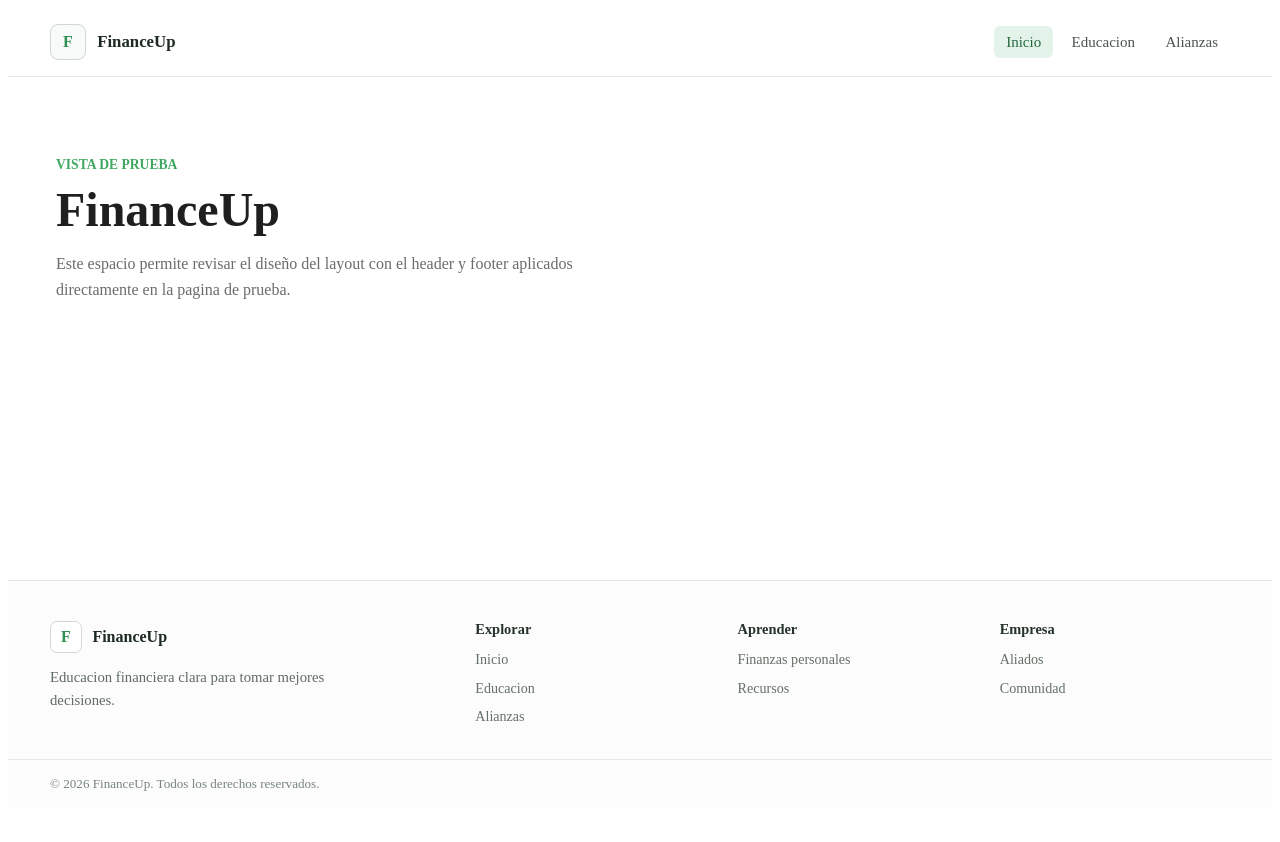
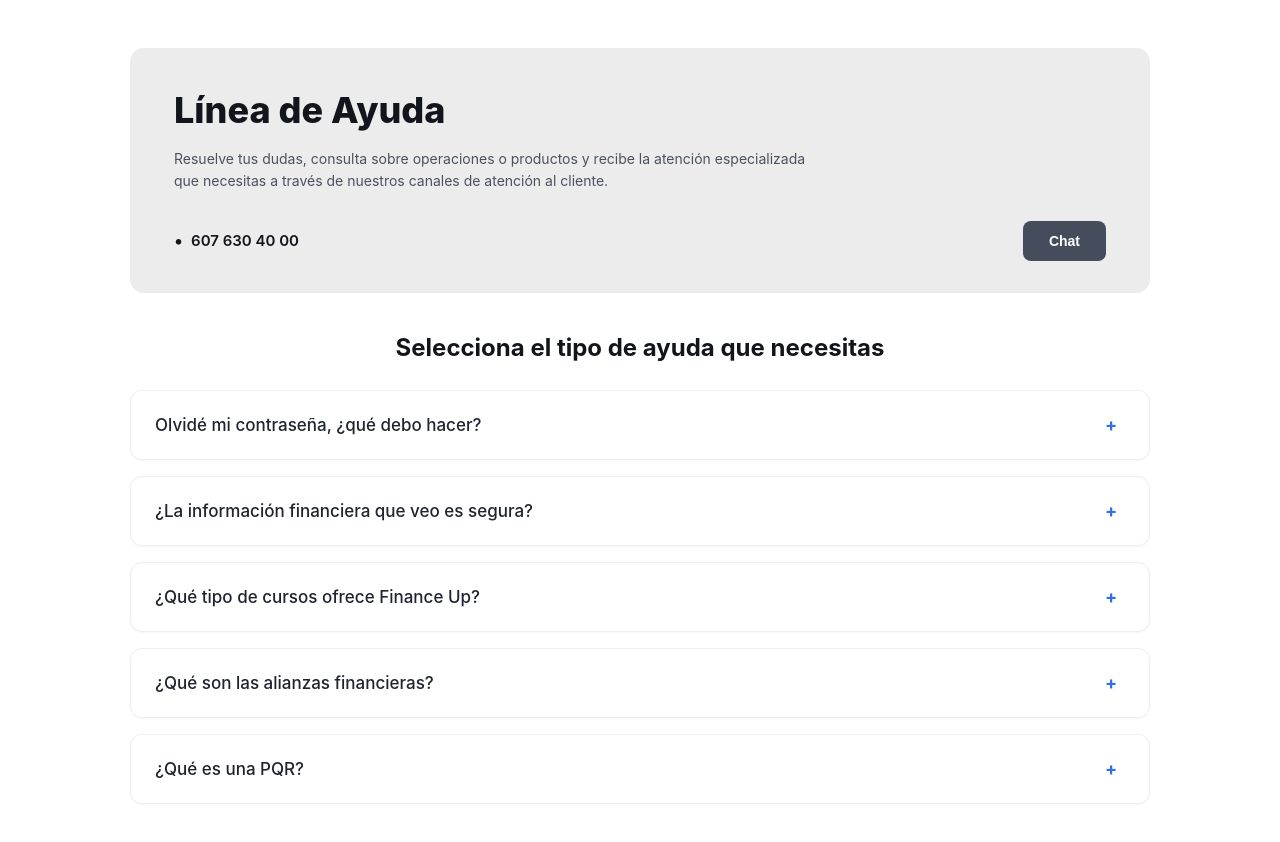
Before and after one commit to F3SHARITH/cliente_financeup, an Angular app in the folder frontend_proyecto/: page /linea in a window 1280 px wide. Before the commit this address led to /prueba. Shown: the top 842 px of the page. Before the commit the page ends 816 px from the top, so only its background shows below. Built offline with nearby package versions, Linux system fonts and the light colour scheme.

Commit message:
modificacion en el conponete de linea de ayuda y creacion del componente de Habla con Nosostros

```diff
--- a/frontend_proyecto/src/app/app.routes.ts
+++ b/frontend_proyecto/src/app/app.routes.ts
@@ -27,7 +27,12 @@ export const routes: Routes = [
     title: 'Alianzas - FinanceUp',
   },
   {
+    path: 'linea',
+    component:LineaAyudaComponent
+  },
+  {
     path: '**',
     redirectTo: 'prueba',
   },
+
 ];
--- /dev/null
+++ b/frontend_proyecto/src/app/pages/soporte/habla-con-nosotros/habla-con-nosotros.html
@@ -0,0 +1 @@
+<p>habla-con-nosotros works!</p>
--- a/frontend_proyecto/src/app/pages/soporte/linea-ayuda/linea-ayuda.ts
+++ b/frontend_proyecto/src/app/pages/soporte/linea-ayuda/linea-ayuda.ts
@@ -58,7 +58,13 @@ export class LineaAyudaComponent {
   ];
 
   toggleFaq(item: FaqItem): void {
-    item.expanded = !item.expanded;
+    const wasExpanded = item.expanded;
+
+    // Cierra la pregunta que estuviera abierta
+    this.faqItems.forEach((faq) => (faq.expanded = false));
+
+    // Si la seleccionada no estaba abierta, la abre
+    item.expanded = !wasExpanded;
   }
 
   onChatClick(): void {
```
Also changed, not shown: frontend_proyecto/src/app/pages/soporte/habla-con-nosotros/habla-con-nosotros.ts (added, +9 -0 lines), frontend_proyecto/src/app/pages/soporte/habla-con-nosotros/habla-con-nosotros.css (added), 1 other file (tests, documents, lock files or other folders).
